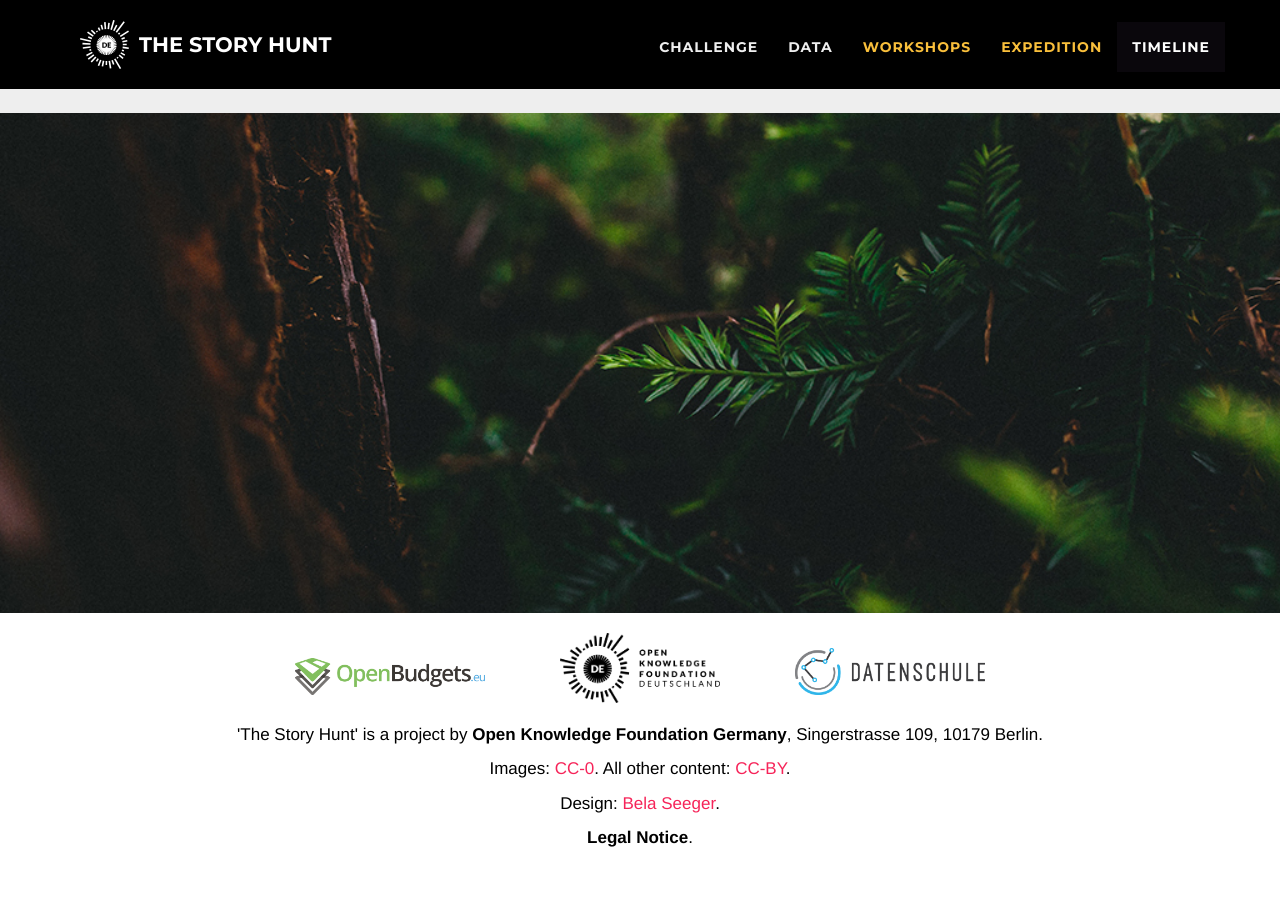
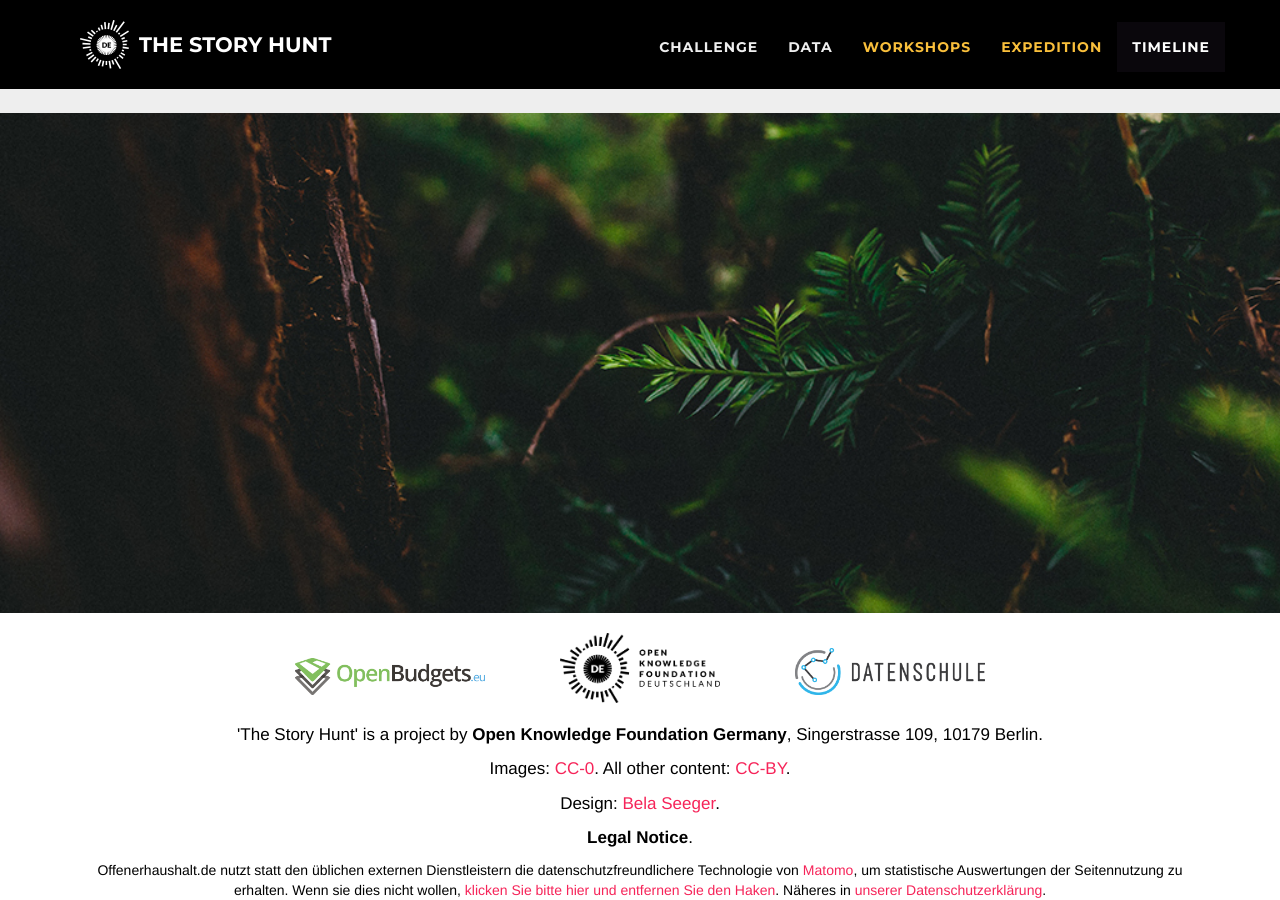
Before and after one commit to okfde/storyhunt.de, a Jekyll site: the page built from index.html, in a window 1280 px wide and 900 px high, scrolled down 10484 px. Built offline with Jekyll 4.4.1, drawn with Linux system fonts in a browser that asks for light colours; before the commit the page ends 11344 px from its top, so only the background shows below that.

Commit message:
Update Footer GDPR

```diff
--- a/_includes/footer.html
+++ b/_includes/footer.html
@@ -25,6 +25,9 @@
                             href="https://creativecommons.org/licenses/by/2.0/">CC-BY</a>.</p>
                     <p>Design: <a href="http://twitter.com/bela_okf">Bela Seeger</a>.</p>
                     <p><b><a style="color:black" href="https://okfn.de/impressum/">Legal Notice</a></b>.</p>
+                    <div class="gdpr-message col-xs-24 cols-sm-24 col-md-24">
+                            Offenerhaushalt.de nutzt statt den üblichen externen Dienstleistern die datenschutzfreundlichere Technologie von <a href="https://matomo.org">Matomo</a>, um statistische Auswertungen der Seitennutzung zu erhalten. Wenn sie dies nicht wollen, <a href="https://traffic.okfn.de/index.php?module=CoreAdminHome&amp;action=optOut&amp;language=de">klicken Sie bitte hier und entfernen Sie den Haken</a>. Näheres in <a href="/impressum/#datenschutzerklaerung">unserer Datenschutzerklärung</a>.
+                    </div>
                 </div>
             </div>
         </div>
```
